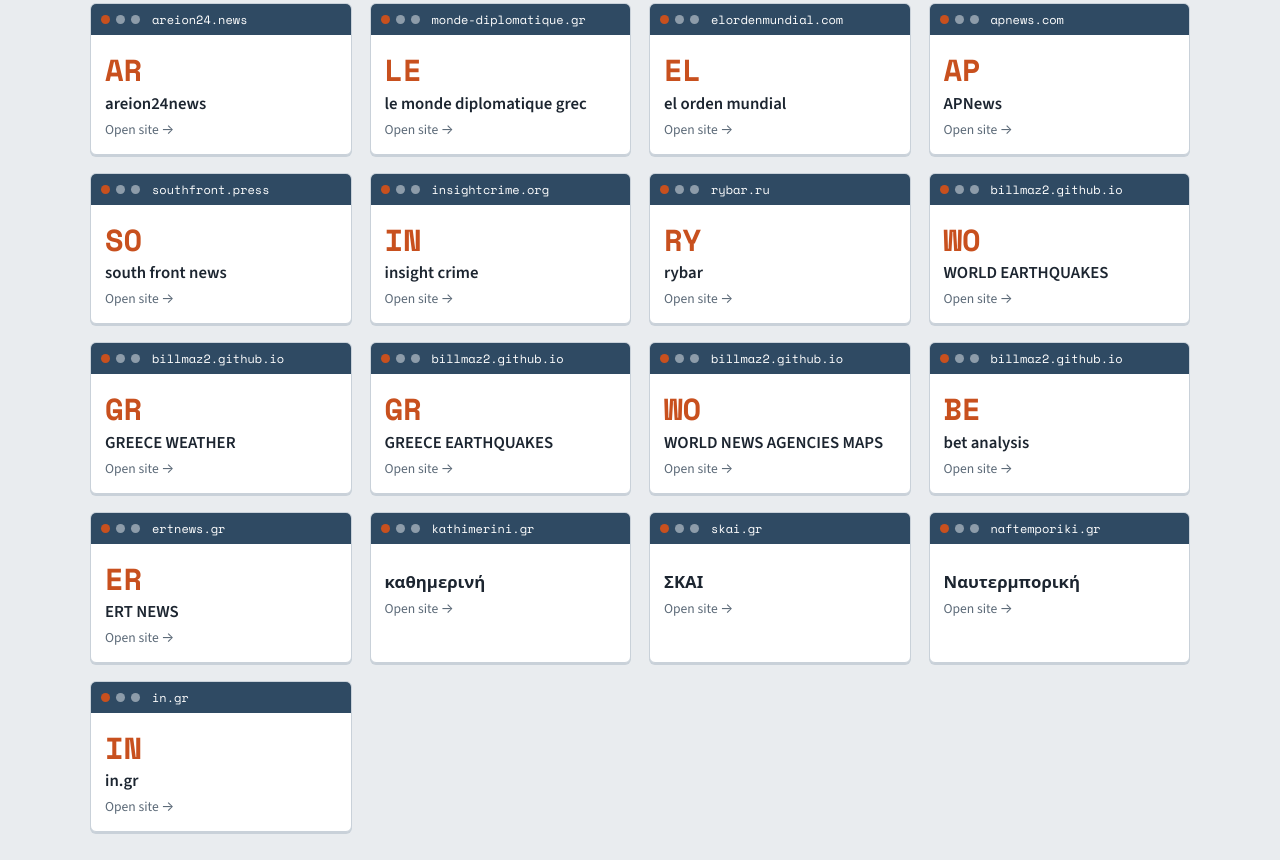
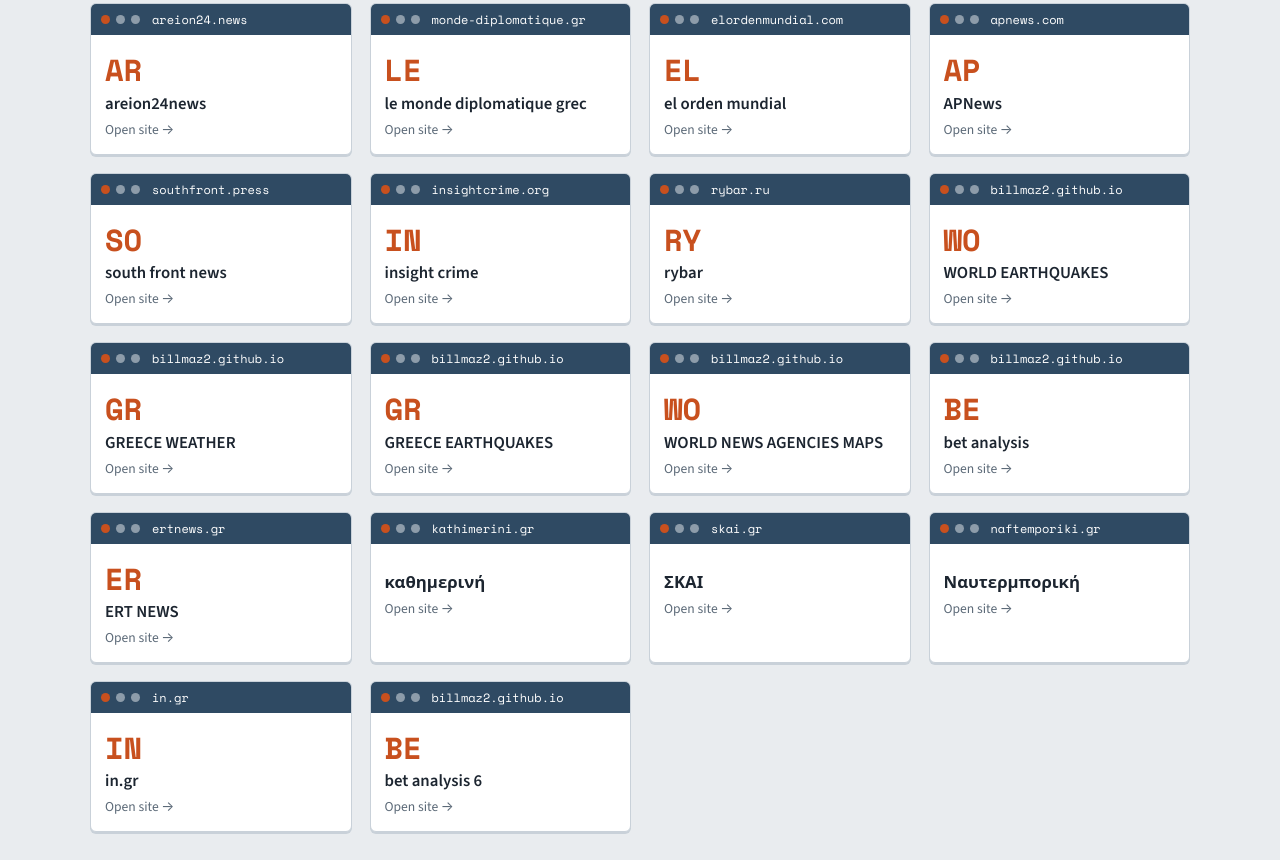
Before and after one commit to billmaz2/newsquickviewer-, a plain HTML site: page index.html in a window 1280 px wide. Shown: the part 2312-3172 px from the top of the page. Drawn offline with nearby package versions, Linux system fonts and the light colour scheme.

Commit message:
Add new link for bet analysis

```diff
--- a/index.html
+++ b/index.html
@@ -144,6 +144,7 @@ const sites = [
 ["ΣΚΑΙ","https://www.skai.gr/"],
 ["Ναυτερμπορική","https://www.naftemporiki.gr/"],
 ["in.gr","https://www.in.gr/"],
+["bet analysis 6","https://billmaz2.github.io/newsquickviewer-/"],
 
 
 
```
